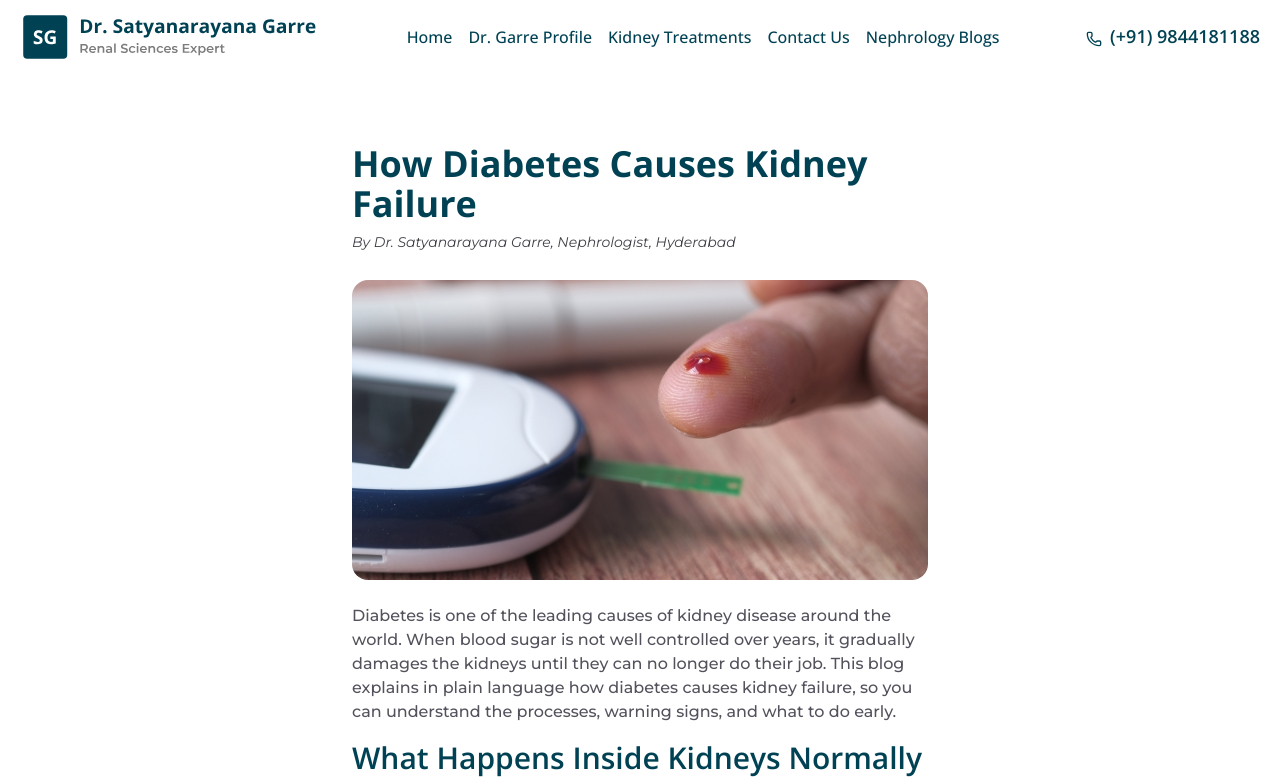
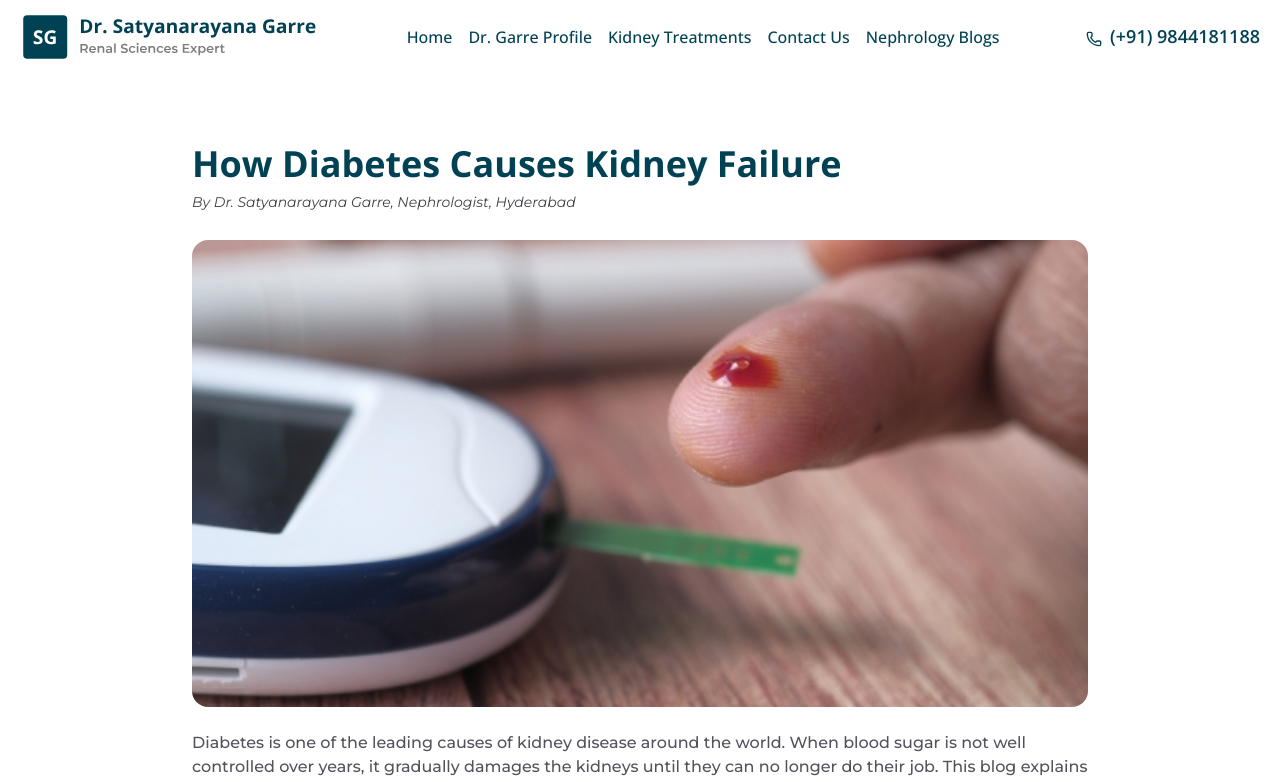
Before and after one commit to priyesshrai/dr-satyanarayana, a Next.js app: page /blogs/how-diabetes-causes-kidney-failure in a window 1280 px wide. Shown: the top 782 px of the page. Built offline with nearby package versions, Linux system fonts and the light colour scheme.

Commit message:
update blogs layout

```diff
--- a/src/app/blogs/can-too-much-salt-cause-kidney-damage/page.tsx
+++ b/src/app/blogs/can-too-much-salt-cause-kidney-damage/page.tsx
@@ -5,7 +5,7 @@ export default function page() {
     return (
         <Section>
             <Wrapper>
-                <div className='relative w-full max-w-xl mx-auto'>
+                <div className='relative w-full max-w-4xl mx-auto'>
                     <h1 className='md:text-4xl text-dark-navy font-bold'>
                         Can Too Much Salt Cause Kidney Damage?
                     </h1>
--- a/src/app/blogs/how-diabetes-causes-kidney-failure/page.tsx
+++ b/src/app/blogs/how-diabetes-causes-kidney-failure/page.tsx
@@ -6,7 +6,7 @@ export default function page() {
     return (
         <Section>
             <Wrapper>
-                <div className='relative w-full max-w-xl mx-auto'>
+                <div className='relative w-full max-w-4xl mx-auto'>
                     <h1 className='md:text-4xl text-dark-navy font-bold'>
                         How Diabetes Causes Kidney Failure
                     </h1>
--- a/src/app/blogs/how-to-prevent-kidney-failure/page.tsx
+++ b/src/app/blogs/how-to-prevent-kidney-failure/page.tsx
@@ -7,7 +7,7 @@ export default function KidneyFailure() {
     return (
         <Section>
             <Wrapper>
-                <div className='relative w-full max-w-xl mx-auto'>
+                <div className='relative w-full max-w-4xl mx-auto'>
                     <h1 className='md:text-4xl text-dark-navy font-bold'>
                         How to Prevent Kidney Failure
                     </h1>
--- a/src/app/blogs/symptoms-of-kidney-stones/page.tsx
+++ b/src/app/blogs/symptoms-of-kidney-stones/page.tsx
@@ -54,7 +54,7 @@ export default function KidneyStoneBlogPage() {
     return (
         <Section>
             <Wrapper>
-                <div className='relative w-full max-w-xl mx-auto'>
+                <div className='relative w-full max-w-4xl mx-auto'>
                     <h1 className='md:text-4xl text-dark-navy font-bold'>
                         Symptoms of Kidney Stones
                     </h1>
```
